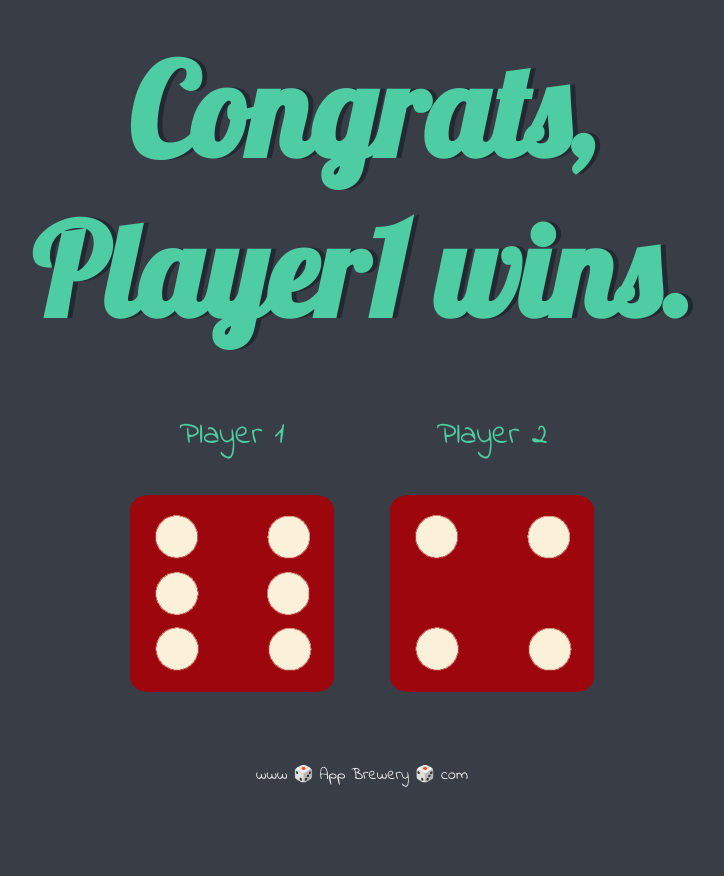
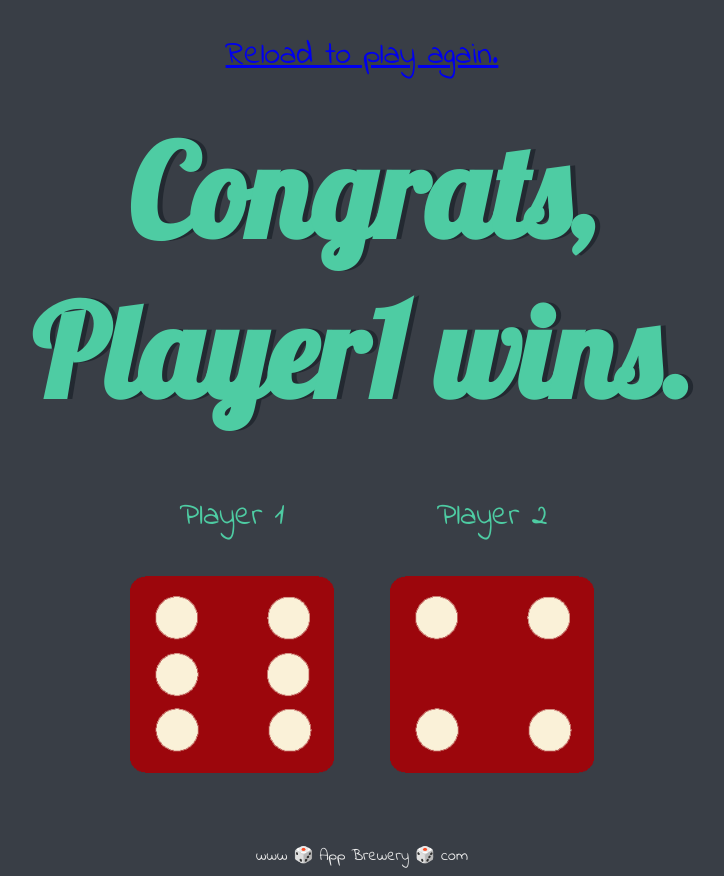
Before and after one commit to iprakritip/Dice-Game-Challenge, a plain HTML site: page index.html in a window 1280 px wide. Shown: the whole page, without its empty margins (278-1002 px from the left). Before the commit the page ends 800 px from the top, so only its background shows below. Drawn offline with Linux system fonts and the light colour scheme.

Commit message:
Add files via upload

```diff
--- a/index.html
+++ b/index.html
@@ -10,6 +10,7 @@
   <body>
 
     <div class="container">
+      <p><a href="index.html">Reload to play again.</a></p>
       <h1>Refresh Me</h1>
 
       <div class="dice">
```
